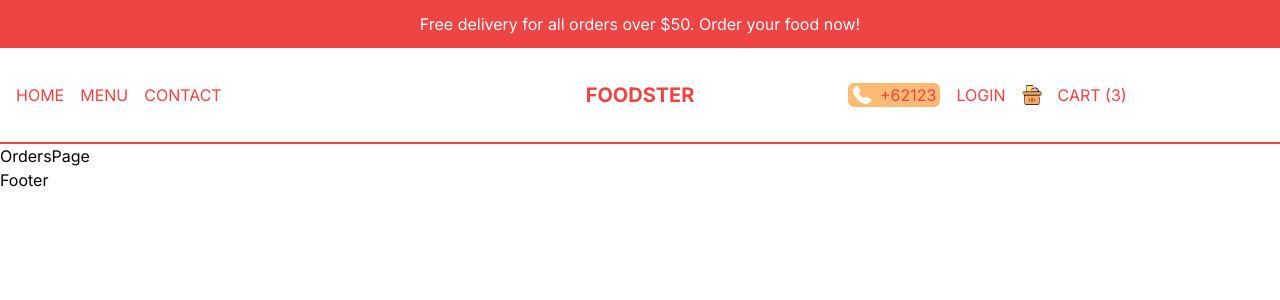
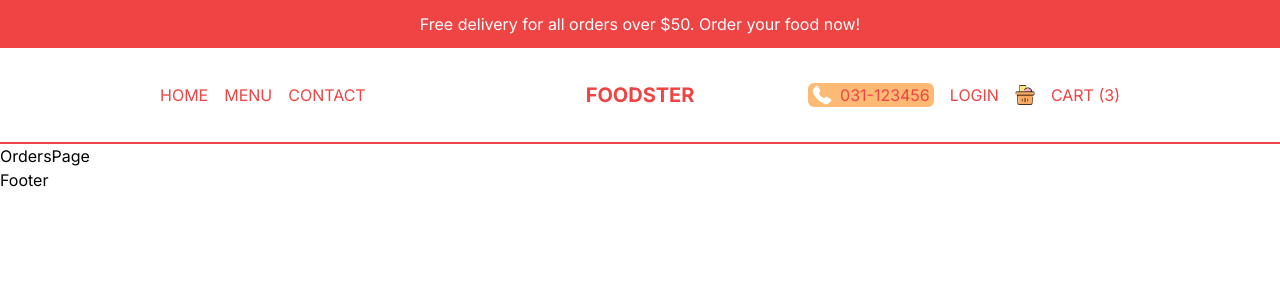
Before and after one commit to lutfimaulana17/food-ordering-apps, a Next.js app: page /orders in a window 1280 px wide. Shown: the top 300 px of the page. Built offline with nearby package versions, Linux system fonts and the light colour scheme.

Commit message:
adjustment responsive

```diff
--- a/src/components/Navbar.tsx
+++ b/src/components/Navbar.tsx
@@ -7,7 +7,7 @@ import Image from 'next/image'
 const Navbar = () => {
   const user = false
   return (
-    <div className='h-12 text-red-500 p-4 flex justify-between items-center border-b-2 border-b-red-500 uppercase md:h-24'>
+    <div className='h-12 text-red-500 p-4 flex justify-between items-center border-b-2 border-b-red-500 uppercase md:h-24 lg:px-20 xl:px-40'>
       <div className='hidden md:flex gap-4 flex-1'>
         <Link href="/">Home</Link>
         <Link href="/menu">Menu</Link>
@@ -19,10 +19,10 @@ const Navbar = () => {
       <div className='md:hidden'>
         <Menu />
       </div>
-      <div className='hidden md:flex gap-4 items-center flex-1'>
-        <div className='flex items-center gap-2 cursor-pointer bg-orange-300 px-1 rounded-md'>
+      <div className='hidden md:flex gap-4 items-center justify-end flex-1'>
+        <div className='md absolute top-3 r-2 lg:static flex items-center gap-2 cursor-pointer bg-orange-300 px-1 rounded-md'>
           <Image src="/phone.png" alt="" width={20} height={20} />
-          <span>+62123</span>
+          <span>031-123456</span>
         </div>
         { !user ? (
           <Link href="/login">Login</Link>
```
